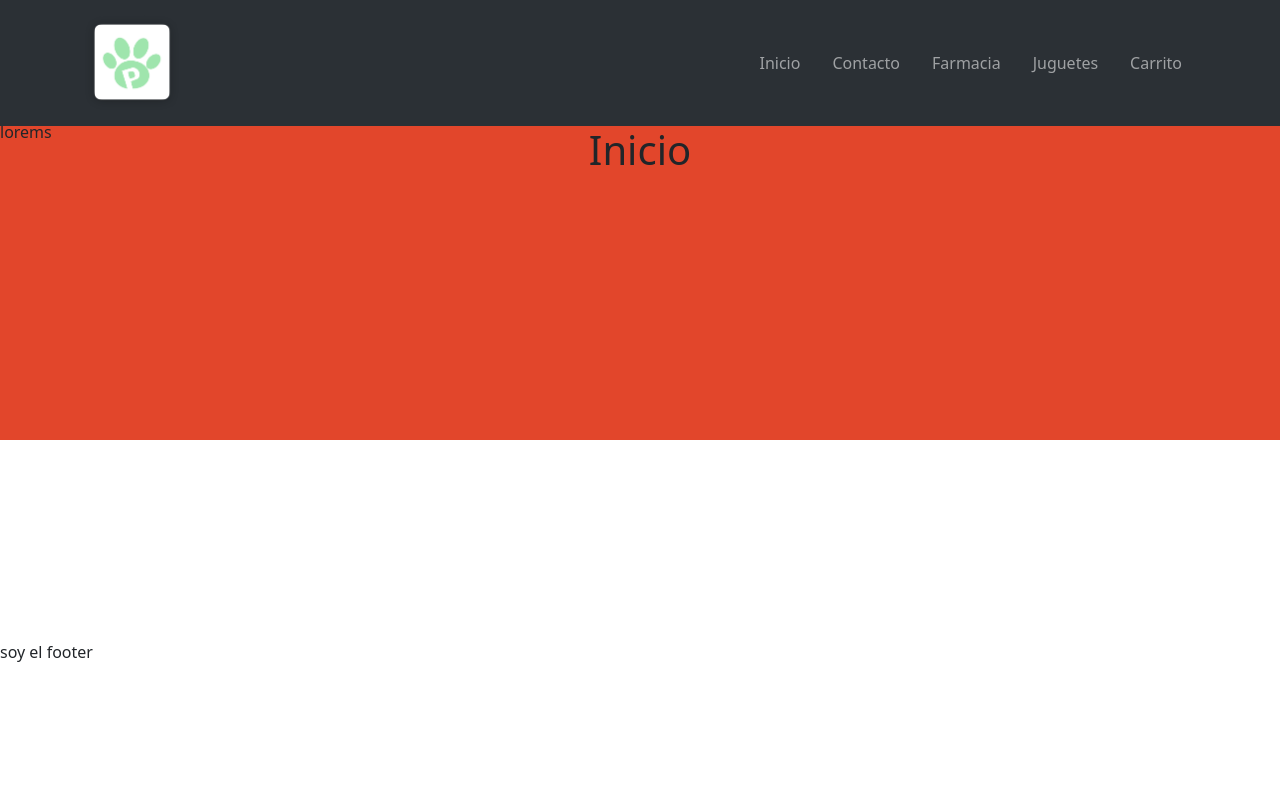
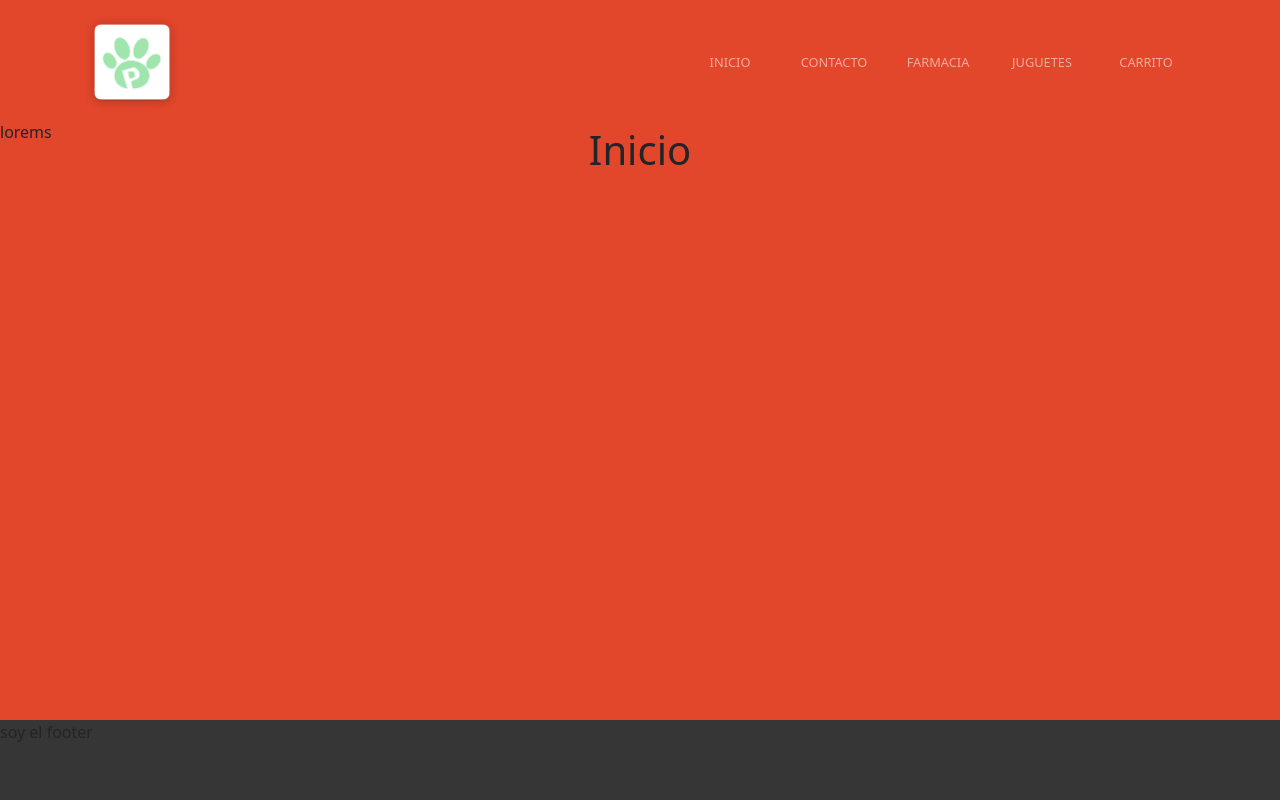
Before and after one commit to Franco-Calvo/PetShop, a plain HTML site: page index.html in a window 1280 px wide. Drawn offline with nearby package versions, Linux system fonts and the light colour scheme.

Commit message:
better styles

```diff
--- /dev/null
+++ b/assets/css/inicio.css
@@ -0,0 +1,23 @@
+@media screen and (min-width: 992px) {
+    .nav-btn {
+        width: 5.5rem;
+        min-height: fit-content;
+        height: 8vh;
+        text-align: center;
+        display: flex;
+        align-items: center;
+        justify-content: center;
+        text-transform: uppercase;
+        font-size: 0.8rem;
+        font-weight: 500;
+    }
+}
+
+.nav-bar {
+    background-color: rgb(226, 70, 43) !important;
+    color: white !important;
+}
+
+.nav-container {
+    z-index: 2;
+}
--- a/assets/css/style.css
+++ b/assets/css/style.css
@@ -7,18 +7,15 @@
 header {
   height: 15vh;
   background-color: rgb(226,70,43);
+}
+
+main {
+  min-height: 75vh;
+  background-color: rgb(226,70,43);
 
 }
 
-main {
-  min-height: 65vh;
+footer {
+  height: 10vh;
+  background-color: rgb(54, 54, 54);
 }
-
-footer {
-  height: 20vh;
-}
-
-.orange-background {
-  background-color: rgb(226,70,43);
-  height: 40vh
-}
--- a/index.html
+++ b/index.html
@@ -1,27 +1,29 @@
 <!DOCTYPE html>
 <html lang="en">
+
 <head>
   <meta charset="UTF-8">
   <meta http-equiv="X-UA-Compatible" content="IE=edge">
   <meta name="viewport" content="width=device-width, initial-scale=1.0">
-  <title>Document</title>
-  <link rel="stylesheet" href="./assets/css/style.css">
+  <title>PetShop</title>
   <link rel="shortcut icon" href="./assets/images/Group 2.png" type="image/x-icon">
   <link href="https://cdn.jsdelivr.net/npm/bootstrap@5.3.0-alpha1/dist/css/bootstrap.min.css" rel="stylesheet"
     integrity="sha384-GLhlTQ8iRABdZLl6O3oVMWSktQOp6b7In1Zl3/Jr59b6EGGoI1aFkw7cmDA6j6gD" crossorigin="anonymous">
+  <link rel="stylesheet" href="./assets/css/inicio.css">
+  <link rel="stylesheet" href="./assets/css/style.css">
+</head>
 
-</head>
 <body>
 
   <header>
-        <nav class="navbar navbar-expand-lg bg-body-tertiary bg-dark nav-size" data-bs-theme="dark">
+    <nav class="navbar navbar-expand-lg bg-body-tertiary bg-dark nav-size nav-bar" data-bs-theme="dark">
       <div class="container nav-container">
         <a class="navbar-brand" href="#">
           <img src="./assets/images/Group 2.png" alt="PetShop" width="100">
         </a>
         <button class="navbar-toggler bg-secondary" type="button" data-bs-toggle="collapse"
-                    data-bs-target="#navbarSupportedContent" aria-controls="navbarSupportedContent"
-                    aria-expanded="false" aria-label="Toggle navigation">
+          data-bs-target="#navbarSupportedContent" aria-controls="navbarSupportedContent" aria-expanded="false"
+          aria-label="Toggle navigation">
           <span class="navbar-toggler-icon "></span>
         </button>
         <div class="collapse navbar-collapse" id="navbarSupportedContent">
@@ -30,20 +32,16 @@
               <a class="nav-link btn rounded-0 nav-btn active-nav" href="#">Inicio</a>
             </li>
             <li class="nav-item px-2">
-                            <a class="nav-link btn  rounded-0 nav-btn"
-                                href="./assets/html/contacto.html">Contacto</a>
+              <a class="nav-link btn  rounded-0 nav-btn" href="./assets/html/contacto.html">Contacto</a>
             </li>
             <li class="nav-item px-2">
-                            <a class="nav-link btn rounded-0 nav-btn"
-                                href="./assets/html/farmacia.html">Farmacia</a>
+              <a class="nav-link btn rounded-0 nav-btn" href="./assets/html/farmacia.html">Farmacia</a>
             </li>
             <li class="nav-item px-2">
-                            <a class="nav-link btn rounded-0 nav-btn"
-                                href="./assets/html/juguetes.html">Juguetes</a>
+              <a class="nav-link btn rounded-0 nav-btn" href="./assets/html/juguetes.html">Juguetes</a>
             </li>
             <li class="nav-item px-2">
-                            <a class="nav-link btn rounded-0 nav-btn"
-                                href="./assets/html/carrito.html">Carrito</a>
+              <a class="nav-link btn rounded-0 nav-btn" href="./assets/html/carrito.html">Carrito</a>
             </li>
           </ul>
         </div>
@@ -70,4 +68,5 @@
     integrity="sha384-w76AqPfDkMBDXo30jS1Sgez6pr3x5MlQ1ZAGC+nuZB+EYdgRZgiwxhTBTkF7CXvN"
     crossorigin="anonymous"></script>
 </body>
+
 </html>
```
Lines whose indentation alone changed are shown as unchanged.
